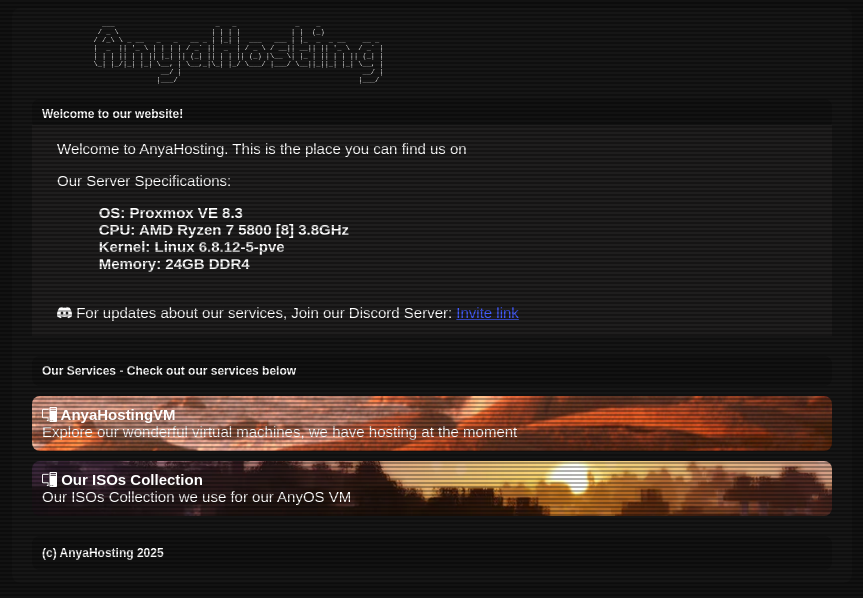
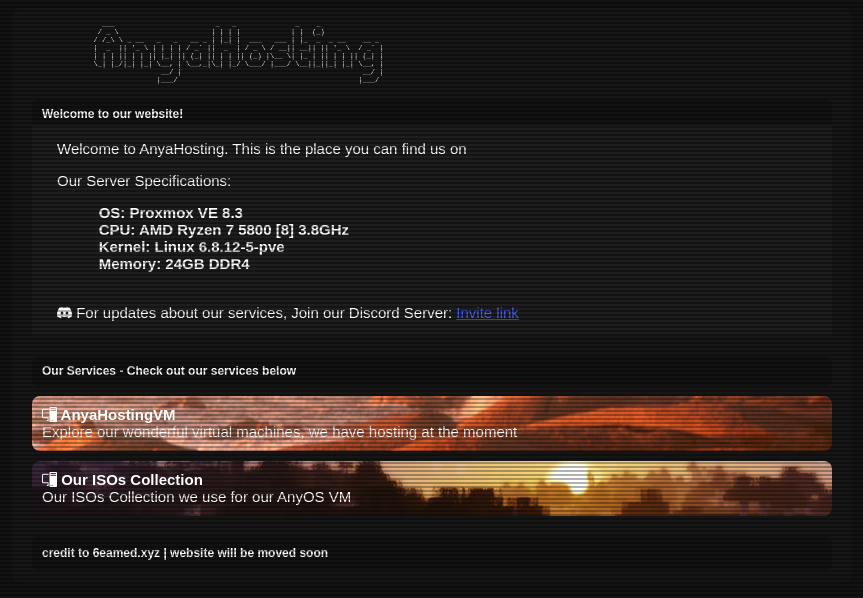
Before and after one commit to AnyaHosting/anyahosting.github.io, a plain HTML site: page index.html in a window 1280 px wide. Shown: the whole page, without its empty margins (208-1071 px from the left). Drawn offline with nearby package versions, Linux system fonts and the light colour scheme.

Commit message:
Update index.html

```diff
--- a/index.html
+++ b/index.html
@@ -53,6 +53,6 @@
             <p>Our ISOs Collection we use for our AnyOS VM</p>
         </div>
 
-        <footer style="margin: -15px;"><h1>(c) AnyaHosting 2025</h1></footer>
+        <footer style="margin: -15px;"><h1>credit to 6eamed.xyz | website will be moved soon</h1></footer>
 </body>
 </html>
```
